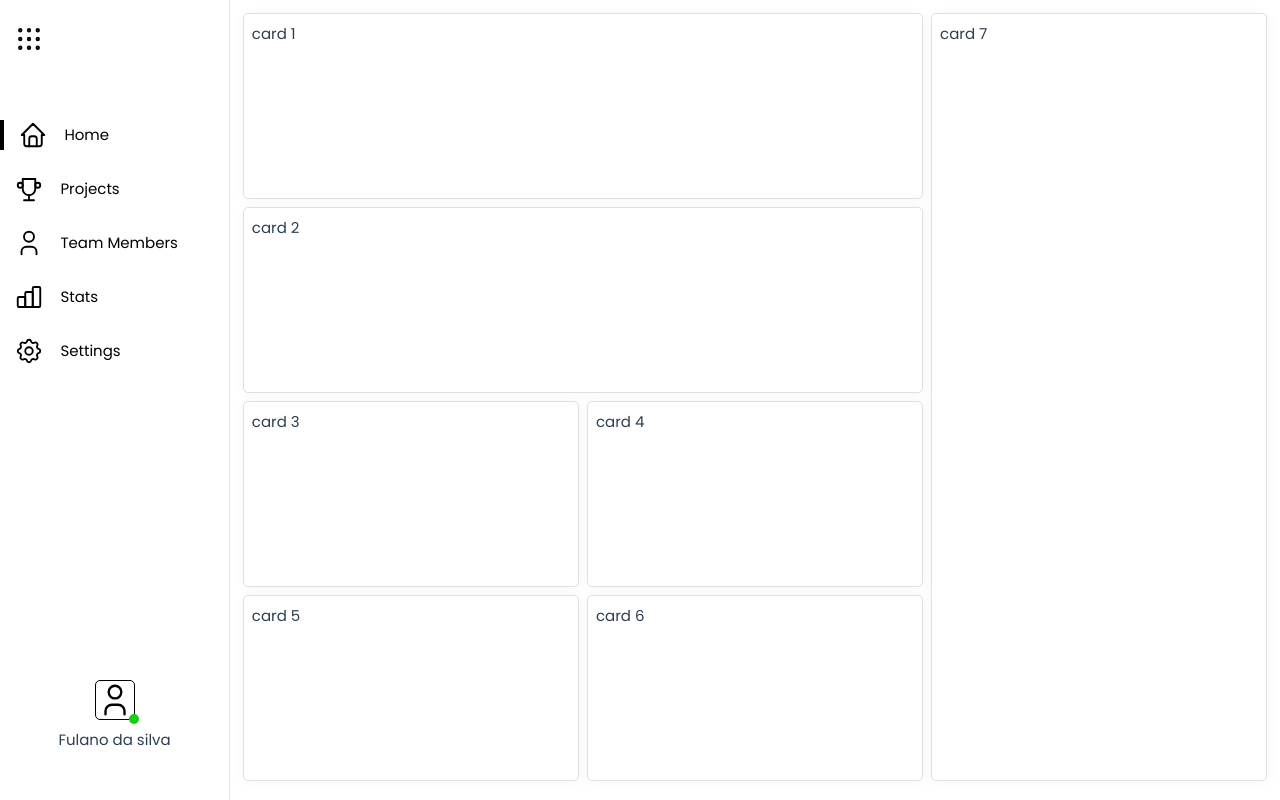
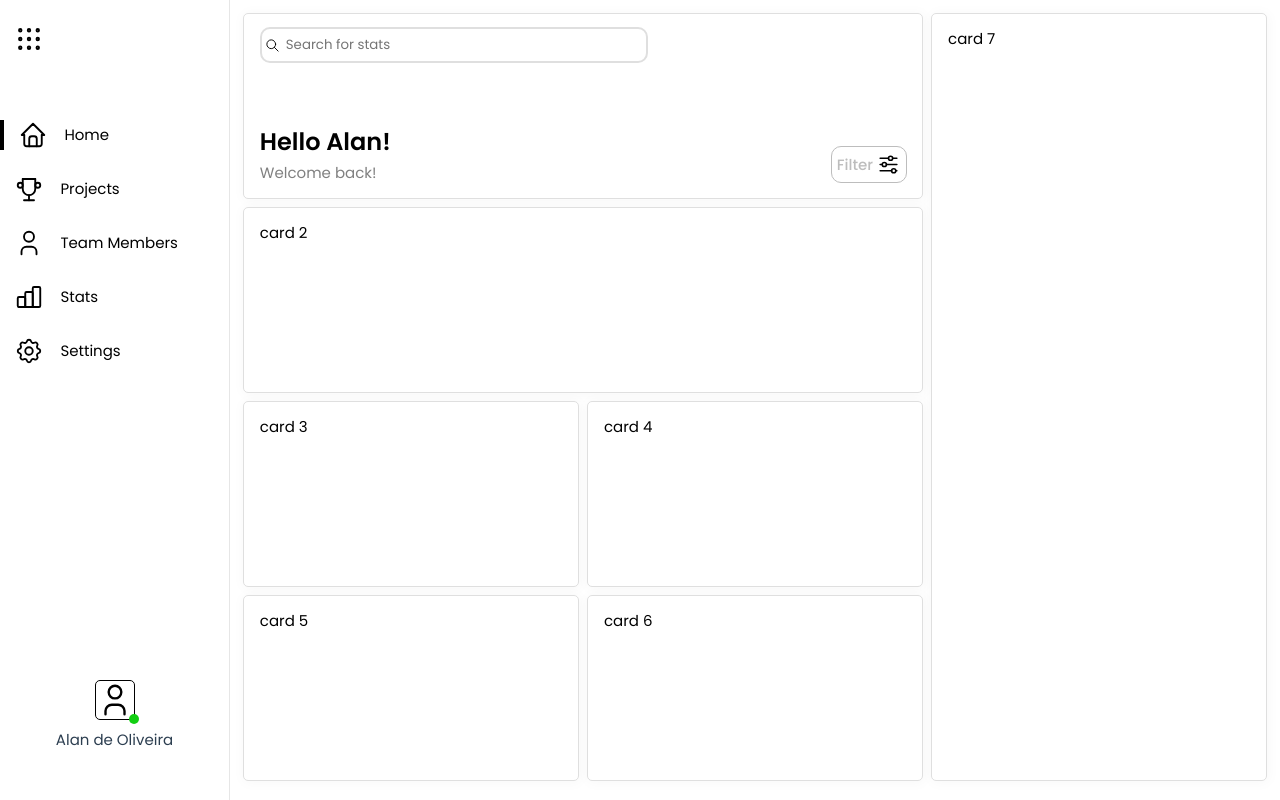
Before and after one commit to alalan55/DashBoard-vue3, a Vue app: page / in a window 1280 px wide. Built offline with nearby package versions, Linux system fonts and the light colour scheme.

Commit message:
Construção do primeiro card

```diff
--- a/src/components/organisms/HeaderComponent.vue
+++ b/src/components/organisms/HeaderComponent.vue
@@ -47,7 +47,7 @@
             </figure>
 
             <div class="name">
-              <span>Fulano da silva</span>
+              <span>Alan de Oliveira</span>
             </div>
           </div>
         </div>
@@ -93,7 +93,7 @@
             </figure>
 
             <div class="name">
-              <span>Fulano da silva</span>
+              <span>Alan de Oliveira</span>
             </div>
           </div>
         </div>
--- a/src/components/template/HomeTemplate.vue
+++ b/src/components/template/HomeTemplate.vue
@@ -1,7 +1,19 @@
 <template>
   <div class="home-template">
     <div class="card-1">
-        <span>card 1</span>
+      <div class="input">
+        <input type="text" placeholder="Search for stats" />
+        <img src="@/assets/icons/search.svg" alt="search" class="icon-search">
+
+      </div>
+      <div class="names">
+        <span class="greeting">Hello Alan!</span>
+        <span class="welcome">Welcome back!</span>
+      </div>
+       <div class="btn-filter">
+            <span>Filter</span>
+            <img src="@/assets/icons/filter.svg" alt="">
+        </div>
     </div>
     <div class="card-2">
       <span>card 2</span>
@@ -24,12 +36,9 @@
   </div>
 </template>
 
-<script>
-export default {};
-</script>
-
 <style  scoped>
 .home-template {
+  color: black;
   min-height: 96vh;
   display: grid;
   gap: 0.5rem;
@@ -41,9 +50,70 @@ export default {};
     "card-3 card-4 card-7"
     "card-5 card-6 card-7";
 }
+
+
+
+/* CARD 1 */
 .card-1 {
   grid-area: card-1;
+  display: flex;
+  align-items: flex-start;
+  flex-direction: column;
+  gap: 1.5rem;
+  justify-content: space-between;
 }
+
+.card-1 .input{
+    width: 60%;
+    position: relative;
+}
+.card-1 .input input{
+    width: 100%;
+    padding: .4rem .2rem .4rem 1.5rem;
+    border-radius: 10px;
+    border: 2px solid rgb(223, 223, 223);
+    outline: none;
+}
+.card-1  .btn-filter{
+    border: 1px solid rgb(189, 189, 189);
+    display: flex;
+    align-items: center;
+    gap: .2rem;
+    position: absolute;
+    bottom: 15px;
+    right: 15px;
+    border-radius: 10px;
+    padding: .3rem;
+    cursor: pointer;
+}
+.card-1  .btn-filter img{
+  width: 25px;
+}
+.card-1  .btn-filter span{
+ font-weight: 500;
+ color:rgb(189, 189, 189);
+}
+.card-1 .input .icon-search{
+    width: 15px;
+    position: absolute;
+    left: 5px;
+    top: 11px;
+}
+.card-1 .names span {
+  display: block;
+}
+.card-1 .names .greeting {
+  font-weight: 600;
+  font-size: 1.6em;
+}
+.card-1 .names .welcome{
+    color: grey;
+}
+/* FIM DO CARD 1 */
+
+
+
+
 .card-2 {
   grid-area: card-2;
 }
@@ -67,7 +137,7 @@ export default {};
   border-radius: 5px;
   -webkit-box-shadow: 1px 1px 13px 1px rgba(0, 0, 0, 0.03);
   box-shadow: 1px 1px 13px 1px rgba(0, 0, 0, 0.03);
-  padding: 0.5rem;
+  padding: 0.8rem 1rem;
 }
 
 @media screen and (max-width: 800px) {
```
Also changed, not shown: src/assets/icons/filter.svg (added), src/assets/icons/search.svg (added). Lines whose indentation alone changed are shown as unchanged.
